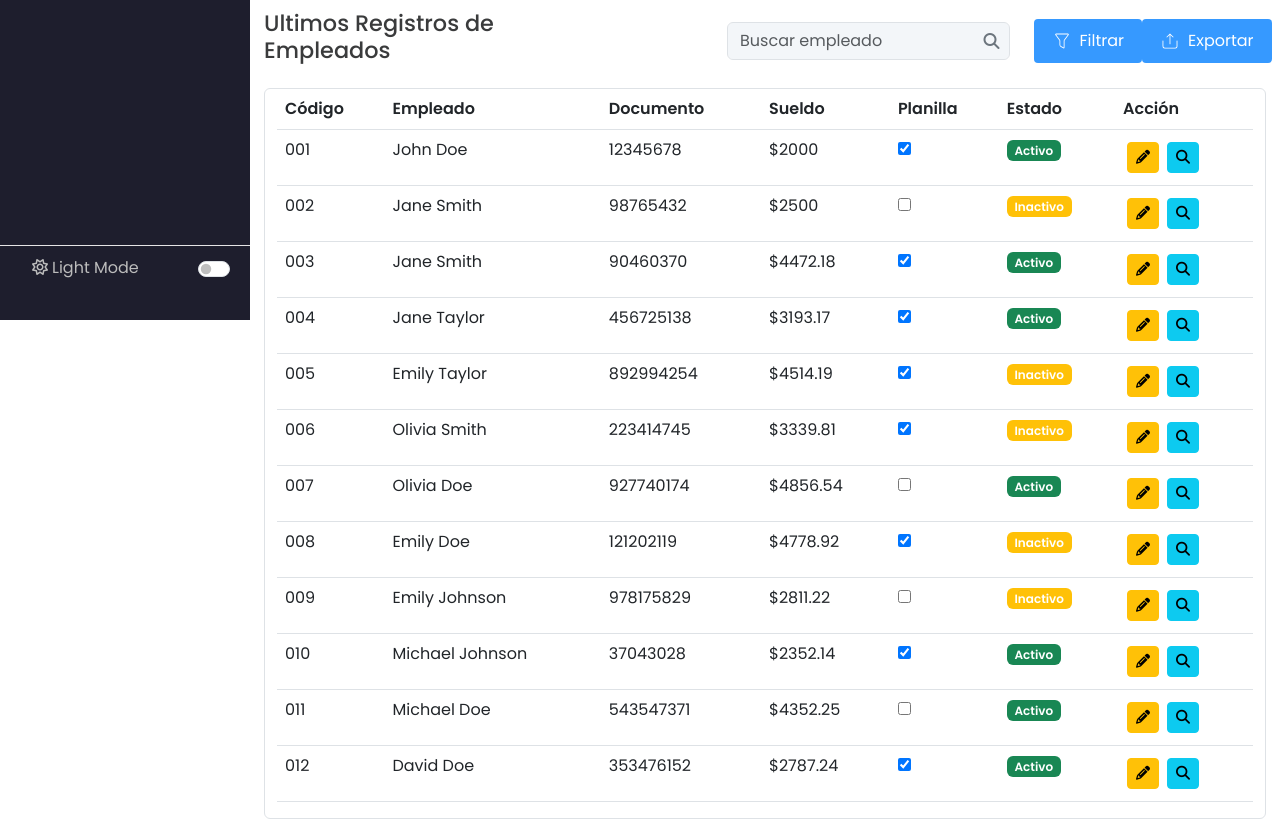
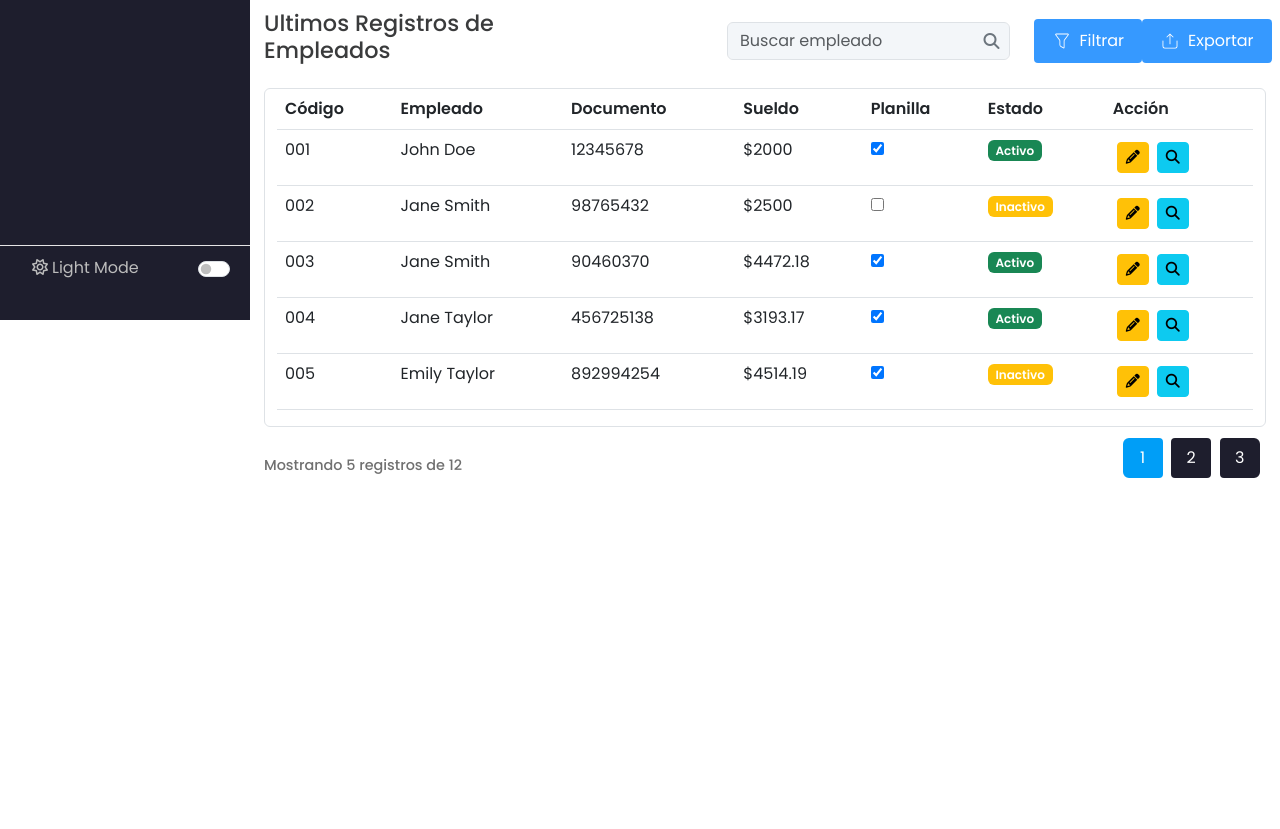
Before and after one commit to Jerick97/MDP-PRY-SistemaDePlanillas-Frontend, a React (Vite) app: page / in a window 1280 px wide. Shown: the part 480-1309 px from the top of the page. After the commit the page ends 995 px from the top, so only its background shows below. Built offline with nearby package versions, Linux system fonts and the light colour scheme.

Commit message:
feat: Se añade paginación

```diff
--- a/src/assets/css/BaseTemplate.css
+++ b/src/assets/css/BaseTemplate.css
@@ -442,6 +442,14 @@ nav.close ~ .dashboard .top {
   font-weight: 500;
 }
 
+/*Pagination*/
+
+.label-pagination {
+  color: var(--black-light-color);
+  font-weight: 500;
+  font-size: 0.9rem;
+}
+
 @media (max-width: 365px) {
   .header-icons {
     font-size: 0.8rem;
--- /dev/null
+++ b/src/components/Pagination/Pagination.jsx
@@ -0,0 +1,33 @@
+import PropTypes from "prop-types";
+import "./style/Pagination.css";
+const Pagination = ({ totalPages, currentPage, handlePageChange }) => {
+  return (
+    <ul className="pagination pagination-md">
+      {[...Array(totalPages)].map((_, index) => (
+        <li
+          key={index}
+          className={`page-item custom-pagination ${
+            currentPage === index + 1 ? "active" : ""
+          }`}
+        >
+          <button
+            className={`page-link custom-pagination-btn ${
+              currentPage === index + 1 ? "active" : ""
+            }`}
+            onClick={() => handlePageChange(index + 1)}
+          >
+            {index + 1}
+          </button>
+        </li>
+      ))}
+    </ul>
+  );
+};
+
+Pagination.propTypes = {
+  totalPages: PropTypes.number.isRequired,
+  currentPage: PropTypes.number.isRequired,
+  handlePageChange: PropTypes.func.isRequired,
+};
+
+export default Pagination;
--- /dev/null
+++ b/src/components/Pagination/style/Pagination.css
@@ -0,0 +1,34 @@
+.custom-pagination {
+  background-color: transparent;
+  color: #fff;
+  border: none;
+  margin: 0.2rem;
+}
+
+.custom-pagination-btn {
+  display: flex;
+  align-items: center;
+  justify-content: center;
+  background-color: #1e1e2d;
+  border-color: transparent;
+  color: #fff;
+  width: 2.5rem;
+  height: 2.5rem;
+  line-height: 2.5rem;
+  text-align: center;
+  border-radius: 0.25rem;
+  margin: 0 0.2rem;
+  cursor: pointer;
+}
+
+.custom-pagination-btn:hover {
+  background-color: #009ef7;
+  border-color: transparent;
+  color: #fff;
+}
+
+.custom-pagination-btn.active {
+  background-color: #009ef7;
+  border-color: transparent;
+  color: #fff;
+}
--- a/src/pages/dashboard/Dashboard.jsx
+++ b/src/pages/dashboard/Dashboard.jsx
@@ -1,8 +1,26 @@
 import { ViewUser } from "./ViewUser";
 import { EmployeList } from "../../components/data/EmployedList";
+import { useState } from "react";
+import Pagination from "../../components/Pagination/Pagination";
 
 function Dashboard() {
+  const [currentPage, setCurrentPage] = useState(1);
+  const recordsPerPage = 5;
+
+  const totalRecords = EmployeList.length;
+  const totalPages = Math.ceil(totalRecords / recordsPerPage);
+
+  const currentRecords = EmployeList.slice(
+    (currentPage - 1) * recordsPerPage,
+    currentPage * recordsPerPage
+  );
+
+  const handlePageChange = (pageNumber) => {
+    setCurrentPage(pageNumber);
+  };
+
   return (
+    <>
       <div className="container-fluid border rounded bg-white">
         <div className="table-responsive">
           <table className="table">
@@ -18,7 +36,7 @@ function Dashboard() {
               </tr>
             </thead>
             <tbody>
-            {EmployeList.map((registro, index) => (
+              {currentRecords.map((registro, index) => (
                 <tr key={index}>
                   <td>{registro.codigo}</td>
                   <td>{registro.empleado}</td>
@@ -30,7 +48,9 @@ function Dashboard() {
                   <td>
                     <span
                       className={`badge ${
-                      registro.estado === "Activo" ? "bg-success" : "bg-warning"
+                        registro.estado === "Activo"
+                          ? "bg-success"
+                          : "bg-warning"
                       }`}
                     >
                       {registro.estado}
@@ -50,7 +70,10 @@ function Dashboard() {
                       <i className="fas fa-search"></i>
                     </button>
                     <div className="modal fade" id="exampleModal" tabIndex="-1">
-                    <div className="modal-dialog" style={{ maxWidth: "980px" }}>
+                      <div
+                        className="modal-dialog"
+                        style={{ maxWidth: "980px" }}
+                      >
                         <div
                           className="modal-content"
                           style={{ backgroundColor: "#F1F1F1" }}
@@ -66,6 +89,19 @@ function Dashboard() {
           </table>
         </div>
       </div>
+      <div className="d-flex justify-content-between align-items-center py-2">
+        <span className="label-pagination">
+          Mostrando {recordsPerPage} registros de {totalRecords}
+        </span>
+        <div className="d-block">
+          <Pagination
+            totalPages={totalPages}
+            currentPage={currentPage}
+            handlePageChange={handlePageChange}
+          />
+        </div>
+      </div>
+    </>
   );
 }
 
```
Lines whose indentation alone changed are shown as unchanged.
